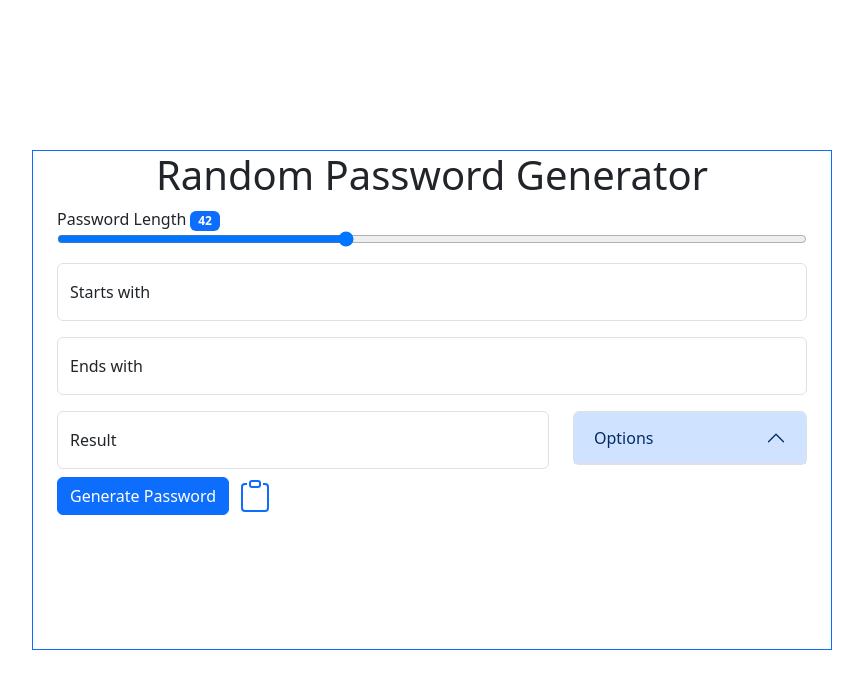
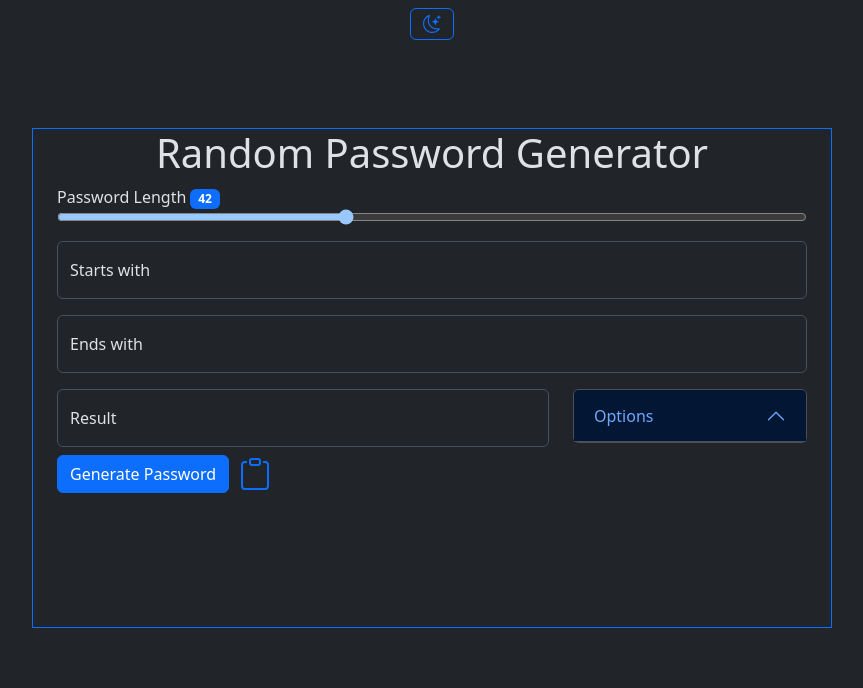
Before and after one commit to AtylaDaSilva/random-password-generator, a React (Create React App) app: page / in a window 1280 px wide. Shown: the top 688 px of the page, without its empty margins (208-1071 px from the left). Built offline with nearby package versions, Linux system fonts and the light colour scheme.

Commit message:
Implemented a theme switcher button & a dark theme
Implemented a theme switcher button that allows the user to switch between light mode and dark mode. Also implemented a dark mode and set it as the default theme.

```diff
--- a/public/index.html
+++ b/public/index.html
@@ -1,5 +1,5 @@
 <!DOCTYPE html>
-<html lang="en">
+<html lang="en" data-bs-theme="dark">
   <head>
     <meta charset="utf-8" />
     <link rel="icon" href="%PUBLIC_URL%/favicon.ico" />
--- a/src/components/App.jsx
+++ b/src/components/App.jsx
@@ -6,6 +6,7 @@ import '../css/App.css';
 
 //Components
 import CopyToClipboardBtn from './buttons/CopyToClipboardBtn';
+import ThemeSwicther from './buttons/ThemeSwicther';
 
 export default function App(props) {
   const { bootstrap } = props.modules;
@@ -118,10 +119,13 @@ export default function App(props) {
   }, [])
 
   return (
-    <div className="App d-flex justify-content-center align-items-center">
+    <div className="App d-flex flex-column justify-content-start align-items-center">
+      <div className="App-header d-flex justify-content-center align-items-start">
+        <ThemeSwicther />
+      </div>
       <div
         id='main-container'
-        className="container border border-primary d-flex flex-column justify-content-start"
+        className="container border border-primary d-flex flex-column justify-content-start mt-5"
       >
         <header id='main-container-header'>
           <h1 className='text-center'>Random Password Generator</h1>
--- /dev/null
+++ b/src/components/buttons/ThemeSwicther.jsx
@@ -0,0 +1,56 @@
+import { React, useState } from 'react';
+
+export default function ThemeSwicther(props) {
+    const [switcherImage, setSwitcherImage] = useState(false);
+    const lightSVG = (
+        <svg
+            xmlns="http://www.w3.org/2000/svg"
+            width="18"
+            height="18"
+            fill="currentColor"
+            className="bi bi-brightness-high"
+            viewBox="0 0 16 16"
+        >
+            <path d="M8 11a3 3 0 1 1 0-6 3 3 0 0 1 0 6m0 1a4 4 0 1 0 0-8 4 4 0 0 0 0 8M8 0a.5.5 0 0 1 .5.5v2a.5.5 0 0 1-1 0v-2A.5.5 0 0 1 8 0m0 13a.5.5 0 0 1 .5.5v2a.5.5 0 0 1-1 0v-2A.5.5 0 0 1 8 13m8-5a.5.5 0 0 1-.5.5h-2a.5.5 0 0 1 0-1h2a.5.5 0 0 1 .5.5M3 8a.5.5 0 0 1-.5.5h-2a.5.5 0 0 1 0-1h2A.5.5 0 0 1 3 8m10.657-5.657a.5.5 0 0 1 0 .707l-1.414 1.415a.5.5 0 1 1-.707-.708l1.414-1.414a.5.5 0 0 1 .707 0m-9.193 9.193a.5.5 0 0 1 0 .707L3.05 13.657a.5.5 0 0 1-.707-.707l1.414-1.414a.5.5 0 0 1 .707 0zm9.193 2.121a.5.5 0 0 1-.707 0l-1.414-1.414a.5.5 0 0 1 .707-.707l1.414 1.414a.5.5 0 0 1 0 .707M4.464 4.465a.5.5 0 0 1-.707 0L2.343 3.05a.5.5 0 1 1 .707-.707l1.414 1.414a.5.5 0 0 1 0 .708z" />
+        </svg>
+    );
+
+    const darkSVG = (
+        <svg
+            xmlns="http://www.w3.org/2000/svg"
+            width="18"
+            height="18"
+            fill="currentColor"
+            className="bi bi-moon-stars"
+            viewBox="0 0 16 16"
+        >
+            <path d="M6 .278a.768.768 0 0 1 .08.858 7.208 7.208 0 0 0-.878 3.46c0 4.021 3.278 7.277 7.318 7.277.527 0 1.04-.055 1.533-.16a.787.787 0 0 1 .81.316.733.733 0 0 1-.031.893A8.349 8.349 0 0 1 8.344 16C3.734 16 0 12.286 0 7.71 0 4.266 2.114 1.312 5.124.06A.752.752 0 0 1 6 .278M4.858 1.311A7.269 7.269 0 0 0 1.025 7.71c0 4.02 3.279 7.276 7.319 7.276a7.316 7.316 0 0 0 5.205-2.162c-.337.042-.68.063-1.029.063-4.61 0-8.343-3.714-8.343-8.29 0-1.167.242-2.278.681-3.286z" />
+            <path d="M10.794 3.148a.217.217 0 0 1 .412 0l.387 1.162c.173.518.579.924 1.097 1.097l1.162.387a.217.217 0 0 1 0 .412l-1.162.387a1.734 1.734 0 0 0-1.097 1.097l-.387 1.162a.217.217 0 0 1-.412 0l-.387-1.162A1.734 1.734 0 0 0 9.31 6.593l-1.162-.387a.217.217 0 0 1 0-.412l1.162-.387a1.734 1.734 0 0 0 1.097-1.097l.387-1.162zM13.863.099a.145.145 0 0 1 .274 0l.258.774c.115.346.386.617.732.732l.774.258a.145.145 0 0 1 0 .274l-.774.258a1.156 1.156 0 0 0-.732.732l-.258.774a.145.145 0 0 1-.274 0l-.258-.774a1.156 1.156 0 0 0-.732-.732l-.774-.258a.145.145 0 0 1 0-.274l.774-.258c.346-.115.617-.386.732-.732L13.863.1z" />
+        </svg>
+    );
+    return (
+        <button
+            className='btn btn-outline-primary mt-2 d-flex'
+            data-bs-toggle="tooltip"
+            data-bs-title="Change Theme"
+            data-bs-placement="bottom"
+            onClick={() => {
+                //Update state
+                setSwitcherImage(currentState => !currentState);
+
+                //Set the data-bs-theme attribute of the html element
+                const htmlElement = document.querySelector("html");
+                const currentTheme = htmlElement.getAttribute("data-bs-theme");
+
+                htmlElement.setAttribute("data-bs-theme", (currentTheme === "dark") ? "light" : "dark");
+            }}
+
+        >
+            {
+                (switcherImage)
+                    ? lightSVG
+                    : darkSVG
+            }
+        </button>
+    );
+}
--- a/src/css/App.css
+++ b/src/css/App.css
@@ -2,6 +2,11 @@
 .App {
     height: 100vh;
     width: 100vw;
+}
+
+.App-header {
+    height: 80px;
+    width: 100%;
 }
 
 #main-container {
```
